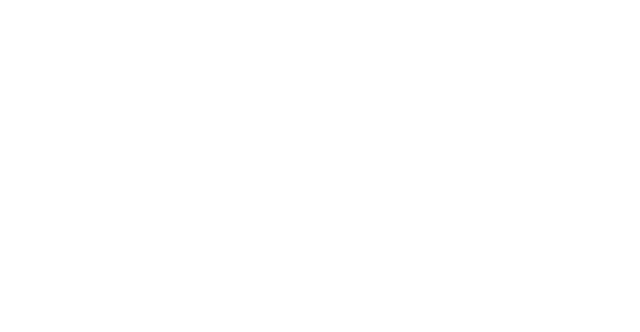
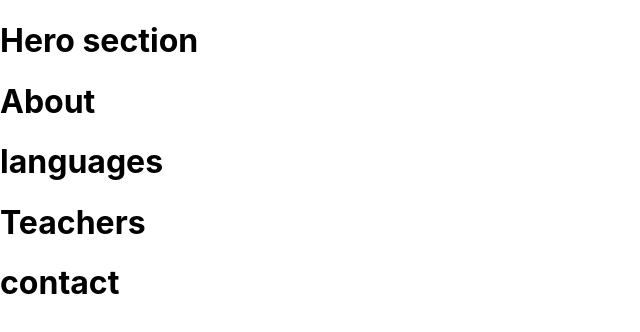
Before and after one commit to JoyaAbj/E-learning-Frontend, a React (Create React App) app: page / in a window 1280 px wide. Shown: the top 332 px of the page, without its empty margins (0-640 px from the left). Built offline with nearby package versions, Linux system fonts and the light colour scheme.

Commit message:
setting up languages

```diff
--- a/src/App.js
+++ b/src/App.js
@@ -1,9 +1,10 @@
 import React from 'react'
+import HomePage from './Components/HomePage'
 
 const App = () => {
   return (
     <div>
-
+      <HomePage/>
     </div>
   )
 }
--- /dev/null
+++ b/src/Components/HomePage.jsx
@@ -0,0 +1,20 @@
+import React from 'react'
+import About from './About'
+import Languages from './Languages'
+import Teachers from './Teachers'
+import Contact from './Contact'
+import Herosection from './Herosection'
+
+const HomePage = () => {
+  return (
+    <div>
+       <Herosection/>
+      <About/>
+      <Languages/>
+      <Teachers/>
+      <Contact/>
+    </div>
+  )
+}
+
+export default HomePage
```
